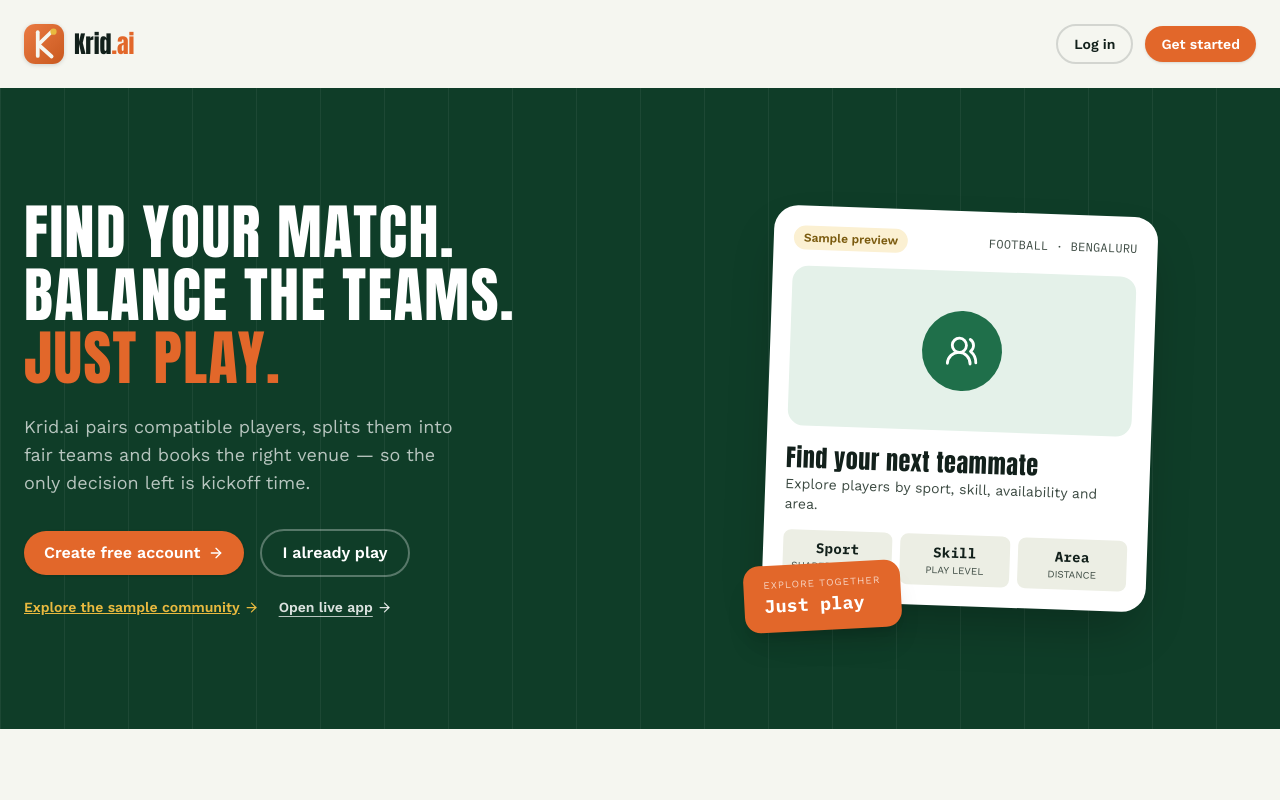
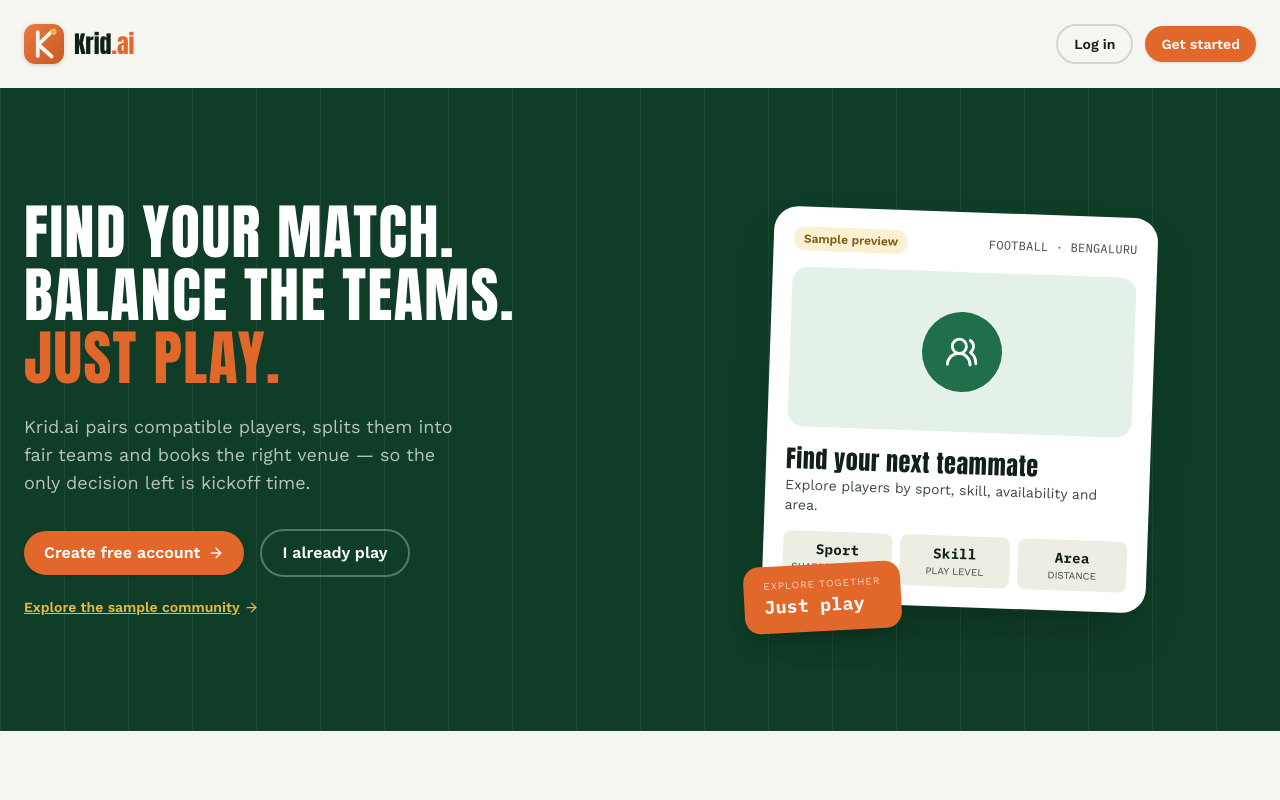
Before and after one commit to aryan6577/krid-ai, a React (Vite) app in the folder sportsync-frontend/: page / in a window 1280 px wide. Shown: the top 800 px of the page. Built offline with nearby package versions, Linux system fonts and the light colour scheme; no server answers.

Commit message:
Revert the previous landing-page live link change to the original state.

```diff
--- a/sportsync-frontend/src/pages/Landing.jsx
+++ b/sportsync-frontend/src/pages/Landing.jsx
@@ -46,17 +46,7 @@
                 I already play
               </GhostButton>
             </div>
-            <div className="mt-5 flex flex-col sm:flex-row items-start gap-3 sm:gap-5">
-              <Link to="/demo" className="inline-flex items-center gap-1 text-sm font-semibold text-gold underline">Explore the sample community <ArrowRight size={15} /></Link>
-              <a
-                href="https://krid-web-production.up.railway.app/"
-                target="_blank"
-                rel="noreferrer"
-                className="inline-flex items-center gap-1 text-sm font-semibold text-white/85 underline decoration-white/70 underline-offset-4 hover:text-gold hover:decoration-gold"
-              >
-                Open live app <ArrowRight size={15} />
-              </a>
-            </div>
+            <Link to="/demo" className="inline-flex items-center gap-1 text-sm font-semibold text-gold underline mt-5">Explore the sample community <ArrowRight size={15} /></Link>
           </div>
 
           {/* Illustrative discovery card; no real person's activity or match result. */}
```
